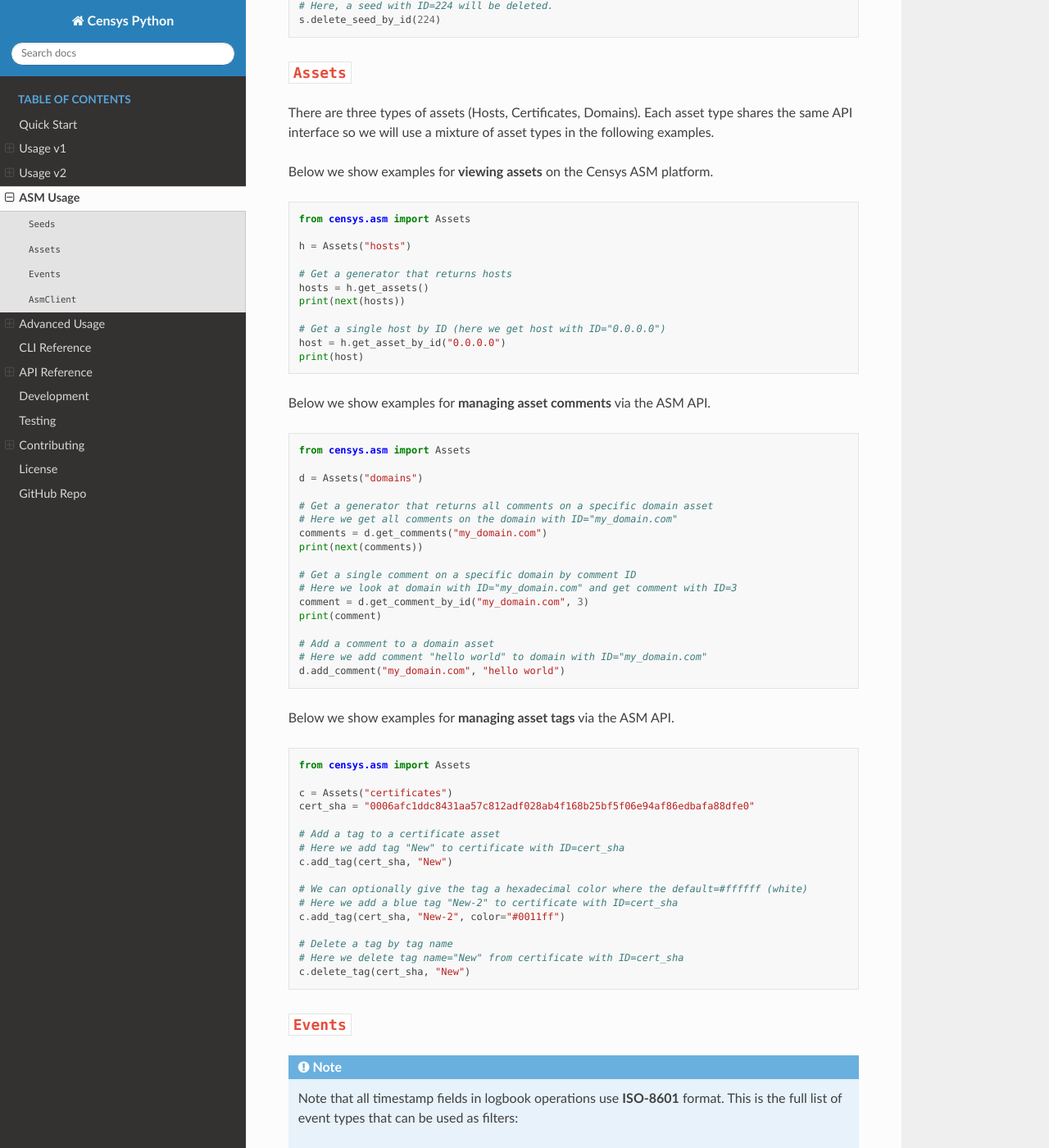
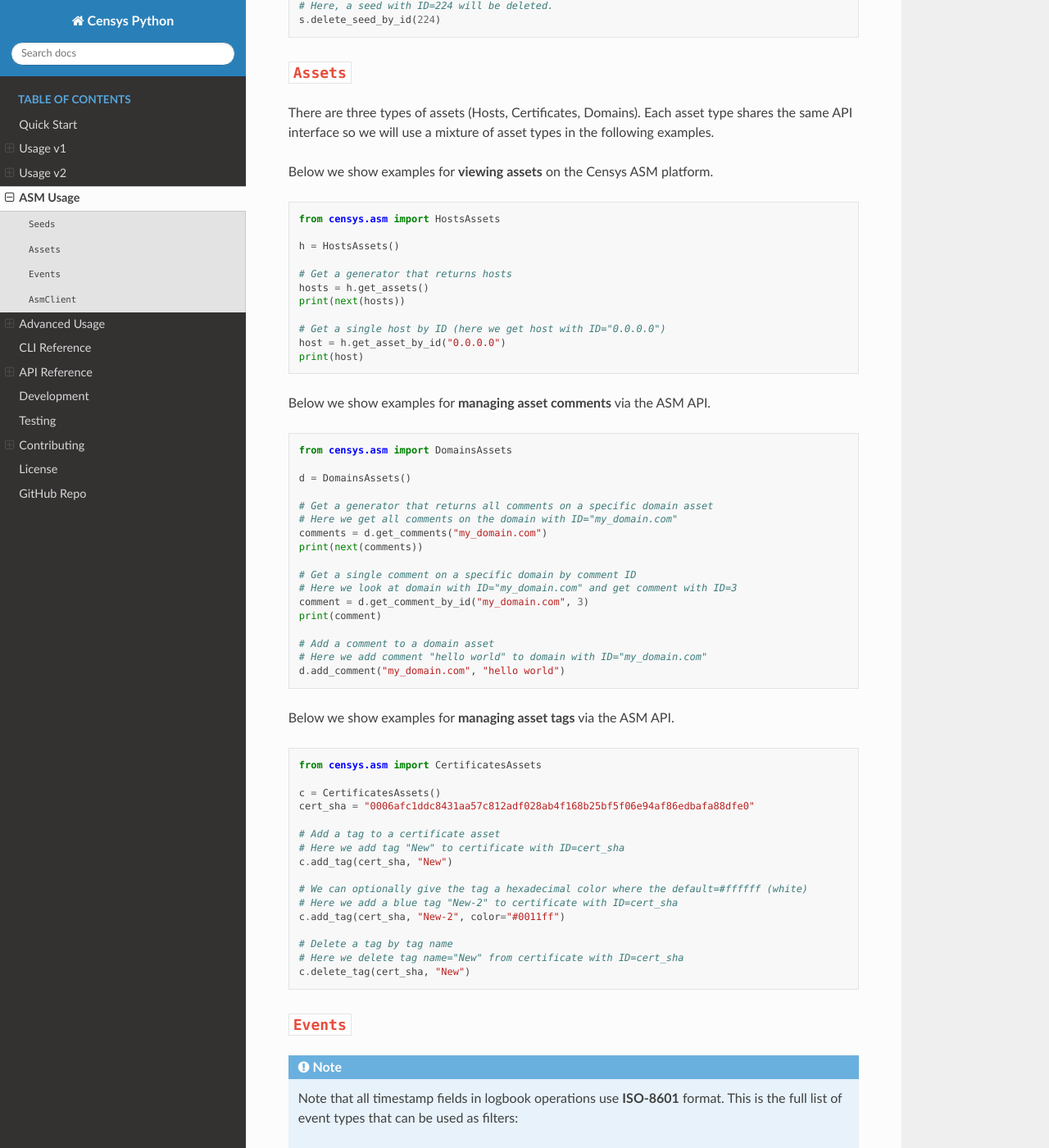
Before and after one commit to censys/censys-python, a Sphinx documentation site: the page built from docs/asm-usage.rst, in a window 1280 px wide and 1400 px high, scrolled down 1889 px. Shown: the whole window at 82% size. Built offline with Sphinx 7.4.7 and the Read the Docs theme 2.0.0, drawn with Linux system fonts in a browser that asks for light colours; the version number is read from the project's files by our own code.

Commit message:
chore(docs): Update ASM examples

```diff
--- a/docs/asm-usage.rst
+++ b/docs/asm-usage.rst
@@ -97,9 +97,9 @@ Below we show examples for **viewing assets** on the Censys ASM platform.
 
 .. code:: python
 
-    from censys.asm import Assets
+    from censys.asm import HostsAssets
 
-    h = Assets("hosts")
+    h = HostsAssets()
 
     # Get a generator that returns hosts
     hosts = h.get_assets()
@@ -113,9 +113,9 @@ Below we show examples for **managing asset comments** via the ASM API.
 
 .. code:: python
 
-    from censys.asm import Assets
+    from censys.asm import DomainsAssets
 
-    d = Assets("domains")
+    d = DomainsAssets()
 
     # Get a generator that returns all comments on a specific domain asset
     # Here we get all comments on the domain with ID="my_domain.com"
@@ -135,9 +135,9 @@ Below we show examples for **managing asset tags** via the ASM API.
 
 .. code:: python
 
-    from censys.asm import Assets
+    from censys.asm import CertificatesAssets
 
-    c = Assets("certificates")
+    c = CertificatesAssets()
     cert_sha = "0006afc1ddc8431aa57c812adf028ab4f168b25bf5f06e94af86edbafa88dfe0"
 
     # Add a tag to a certificate asset
```
Also changed, not shown: 2 other files.
